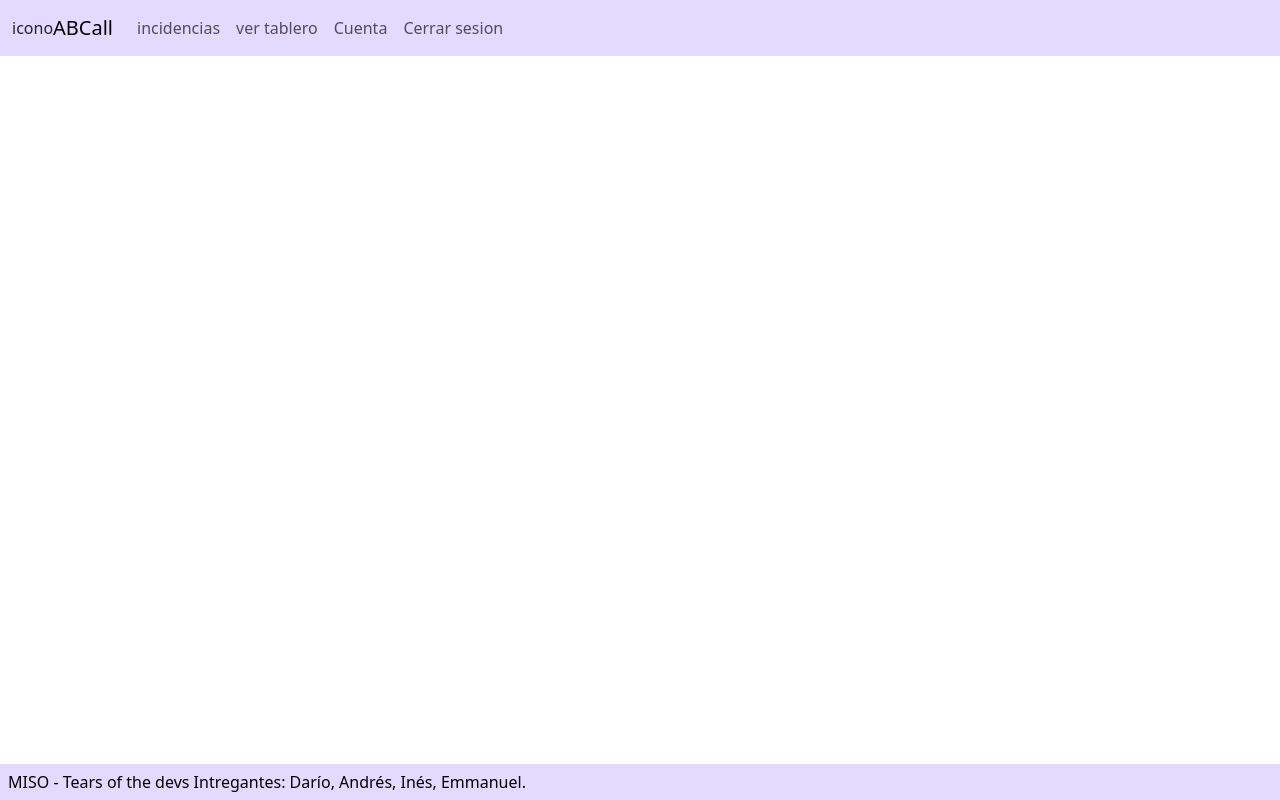
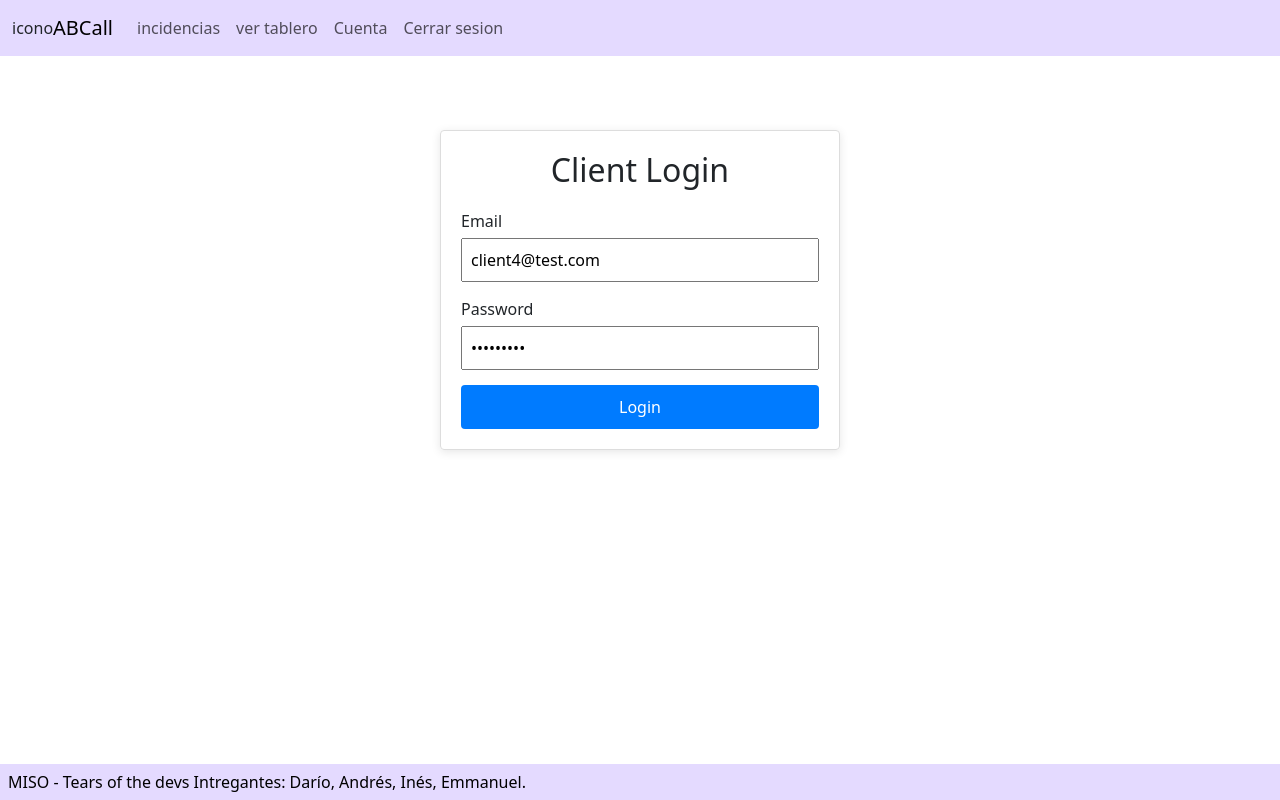
Before and after one commit to emrz16/MISW-ABCALL-E12-WEB, an Angular app: page /clients/login in a window 1280 px wide. Before the commit this address led to /. Built offline with nearby package versions, Linux system fonts and the light colour scheme.

Commit message:
clients login to get token

```diff
--- a/src/app/app-routing.module.ts
+++ b/src/app/app-routing.module.ts
@@ -1,9 +1,12 @@
 import { NgModule } from '@angular/core';
 import { RouterModule, Routes } from '@angular/router';
 import { BoardComponent } from './board/board.component';
+import { AuthComponent } from './auth/auth.component';
+
 
 const routes: Routes = [
-  {path: '', component:BoardComponent},
+  {path: 'clients/board', component:BoardComponent},
+  {path: 'clients/login', component:AuthComponent}
 ];
 
 @NgModule({
--- /dev/null
+++ b/src/app/auth/auth.component.css
@@ -0,0 +1,48 @@
+.login-container {
+    max-width: 400px;
+    margin: 50px auto;
+    padding: 20px;
+    border: 1px solid #ddd;
+    border-radius: 4px;
+    box-shadow: 0 2px 10px rgba(0,0,0,0.1);
+  }
+
+  h2 {
+    text-align: center;
+    margin-bottom: 20px;
+  }
+
+  .form-group {
+    margin-bottom: 15px;
+  }
+
+  label {
+    display: block;
+    margin-bottom: 5px;
+  }
+
+  input {
+    width: 100%;
+    padding: 8px;
+    box-sizing: border-box;
+  }
+
+  button {
+    width: 100%;
+    padding: 10px;
+    background-color: #007bff;
+    color: white;
+    border: none;
+    border-radius: 4px;
+    cursor: pointer;
+  }
+
+  button:hover {
+    background-color: #0056b3;
+  }
+
+  .error-message {
+    color: red;
+    margin-top: 15px;
+    text-align: center;
+  }
--- /dev/null
+++ b/src/app/auth/auth.component.html
@@ -0,0 +1,29 @@
+<div class="login-container">
+  <h2>Client Login</h2>
+
+  <form [formGroup]="loginForm" (ngSubmit)="login()">
+    <div class="form-group">
+      <label for="email">Email</label>
+      <input type="email" id="email" formControlName="email">
+      <div *ngIf="loginForm.get('email')?.invalid && loginForm.get('email')?.touched">
+        <small *ngIf="loginForm.get('email')?.errors?.['required']">Email is required.</small>
+        <small *ngIf="loginForm.get('email')?.errors?.['email']">Please enter a valid email.</small>
+      </div>
+    </div>
+
+    <div class="form-group">
+      <label for="password">Password</label>
+      <input type="password" id="password" formControlName="password">
+      <div *ngIf="loginForm.get('password')?.invalid && loginForm.get('password')?.touched">
+        <small *ngIf="loginForm.get('password')?.errors?.['required']">Password is required.</small>
+        <small *ngIf="loginForm.get('password')?.errors?.['minlength']">Password must be at least 8 characters long.</small>
+      </div>
+    </div>
+
+    <button type="submit" [disabled]="loginForm.invalid">Login</button>
+  </form>
+
+  <div *ngIf="error" class="error-message">
+    {{ error }}
+  </div>
+</div>
--- /dev/null
+++ b/src/app/auth/auth.component.ts
@@ -0,0 +1,51 @@
+import { Component, OnInit } from '@angular/core';
+import { FormBuilder, FormGroup, Validators } from '@angular/forms';
+import { ClientsAuthService } from './auth.service';
+import { Router } from '@angular/router';
+
+
+@Component({
+  selector: 'app-auth',
+  templateUrl: './auth.component.html',
+  styleUrls: ['./auth.component.css']
+})
+export class AuthComponent implements OnInit {
+
+  loginForm: FormGroup;
+  error: string | null = null;
+
+
+  constructor(private fb: FormBuilder, private clientsAuthService: ClientsAuthService,private router: Router) {
+    this.loginForm = this.fb.group({
+      email: ['client4@test.com', [Validators.required, Validators.email]],  // Valor por defecto para email
+      password: ['123456789', [Validators.required, Validators.minLength(8)]] // Valor por defecto para password
+    });
+  }
+
+  ngOnInit() {
+  }
+
+  login() {
+    if (this.loginForm.valid) {
+      const { email, password } = this.loginForm.value;
+      this.clientsAuthService.login(email, password).subscribe(
+        (response) => {
+          console.log('response token:', response.token);
+          console.log('response client_id:', response.client_id);
+
+          localStorage.setItem('token', response.token);
+          localStorage.setItem('client_id', response.client_id);
+          this.error = null;
+          this.router.navigate(['clients/board']);
+        },
+        (error) => {
+          console.error('Error al iniciar sesión:', error);
+          this.error = 'Login failed. Please check your credentials.';
+        }
+      );
+    } else {
+      this.error = 'Please fill in the form correctly.';
+    }
+  }
+
+}
--- /dev/null
+++ b/src/app/auth/auth.service.ts
@@ -0,0 +1,36 @@
+import { Injectable } from '@angular/core';
+import { environment } from '../../environments/environment.development';
+import { HttpClient, HttpHeaders } from '@angular/common/http';
+import { map, Observable } from 'rxjs';
+
+
+interface LoginResponse {
+  msg: string;
+  token: string;
+  client_id: string;
+}
+
+
+@Injectable({
+  providedIn: 'root'
+})
+export class ClientsAuthService {
+  private apiUrl: string = environment.baseUrl + '/clients/login';
+
+  constructor(private http: HttpClient) { }
+
+  login(email: string, password: string): Observable<LoginResponse> {
+
+    const headers = new HttpHeaders({
+      'Content-Type': 'application/json',
+    });
+
+    const body = {
+      email: email,
+      password: password
+    };
+
+     // Realizar la solicitud HTTP POST y devolver todo el objeto LoginResponse
+     return this.http.post<LoginResponse>(this.apiUrl, body, { headers });
+  }
+}
--- a/src/app/board/Board.ts
+++ b/src/app/board/Board.ts
@@ -35,7 +35,7 @@ export interface Stats {
 
   export interface Board {
     client: Client;
-    incidents: any[]; // Si tienes la estructura de los incidentes, puedes cambiar "any" por su tipo correspondiente
+    incidents: any[];
     stats: Stats;
     ia_response: IaResponse;
   }
--- a/src/app/board/board.component.html
+++ b/src/app/board/board.component.html
@@ -10,7 +10,7 @@
                 <h3>Este Mes</h3>
               </div>
               <div class="col-md-4" style=" text-align: right; ">
-                <h3>filtro</h3>
+                <h3>logo filtro</h3>
               </div>
             </div>
 
@@ -35,7 +35,7 @@
                 <div class="card text-center">
                   <div class="card-body">
                     <h5 class="card-title">N. llamadas de entrada</h5>
-                    <p class="card-text display-4">3</p>
+                    <p class="card-text display-4">{{board.stats.total_open_incidents}}</p>
                   </div>
                 </div>
               </div>
@@ -43,7 +43,7 @@
                 <div class="card text-center">
                   <div class="card-body">
                     <h5 class="card-title">N. llamadas de salida</h5>
-                    <p class="card-text display-4">3</p>
+                    <p class="card-text display-4">{{board.stats.total_open_incidents}}</p>
                   </div>
                 </div>
               </div>
@@ -51,7 +51,7 @@
                 <div class="card text-center">
                   <div class="card-body">
                     <h5 class="card-title">Tiempo promedio</h5>
-                    <p class="card-text display-4">{{board.stats.average_resolution_time}}</p>
+                    <p class="card-text display-4">{{board.stats.average_resolution_time || '0 hrs'}}</p>
                   </div>
                 </div>
               </div>
@@ -60,6 +60,7 @@
                   <div class="card-body">
                     <h5 class="card-title">Nivel de cumplimiento</h5>
                     <p class="card-text display-4">90%</p>
+                    <!-- <p class="card-text display-4">{{board.stats.compliance_rate || 0 }}</p> -->
                   </div>
                 </div>
               </div>
--- a/src/app/board/board.component.ts
+++ b/src/app/board/board.component.ts
@@ -14,14 +14,18 @@ export class BoardComponent implements OnInit {
 
 
   ngOnInit() {
-    this.getBoard();
+    let token  = localStorage.getItem('token');
+    let client_id = localStorage.getItem('client_id');
+    this.getBoard(token, client_id);
+
   }
 
-  getBoard() {
-    this.boardService.getBoard().subscribe(board => {
-      console.log(board);
+  getBoard(token: string | null, client_id: string | null) {
+    this.boardService.getBoard(token,client_id).subscribe(board => {
+      console.log('board:', board);
       this.board = board;
     });
+
   }
 
 }
--- a/src/app/board/board.service.ts
+++ b/src/app/board/board.service.ts
@@ -9,20 +9,18 @@ import { Board } from './Board';
 })
 export class BoardService {
 
-  private clientId: string = '06e75e97-e2b7-44bc-854c-950592f32fb2';
-  private token: string = 'eyJhbGciOiJIUzI1NiIsInR5cCI6IkpXVCJ9.eyJjbGllbnRfaWQiOiIwNmU3NWU5Ny1lMmI3LTQ0YmMtODU0Yy05NTA1OTJmMzJmYjIiLCJleHAiOjE3Mjg5NTU1NjQsImlhdCI6MTcyODk1MTk2NCwianRpIjoiYjVjNTkwMzQtYTdiMC00NmE4LWE1NDYtZmFkZTkxZjY0YTkxIn0.ISqGN53W7fhUgt-JrnxEXFjH8Mc-ZU5KkhGd1ibmNjs';
-  private apiUrl: string = environment.baseUrl + 'reports/'+ this.clientId;
+  private apiUrl: string = environment.baseUrl + 'reports/';
 
   constructor(private http: HttpClient) { }
 
-  getBoard(): Observable<Board> {
+  getBoard(token: string | null,client_id:string | null): Observable<Board> {
     // Definir los encabezados con el token
     const headers = new HttpHeaders({
-      'Authorization': `Bearer ${this.token}`
+      'Authorization': `Bearer ${token}`
     });
 
     // Realizar la solicitud con los encabezados
-    return this.http.post<Board>(this.apiUrl, null, { headers });
+    return this.http.post<Board>(this.apiUrl+client_id, null, { headers });
   }
 
 }
```
Also changed, not shown: src/app/app.module.ts (+6 -1 lines), src/app/auth/auth.module.ts (added, +14 -0 lines), 1 other file (tests, documents, lock files or other folders).
